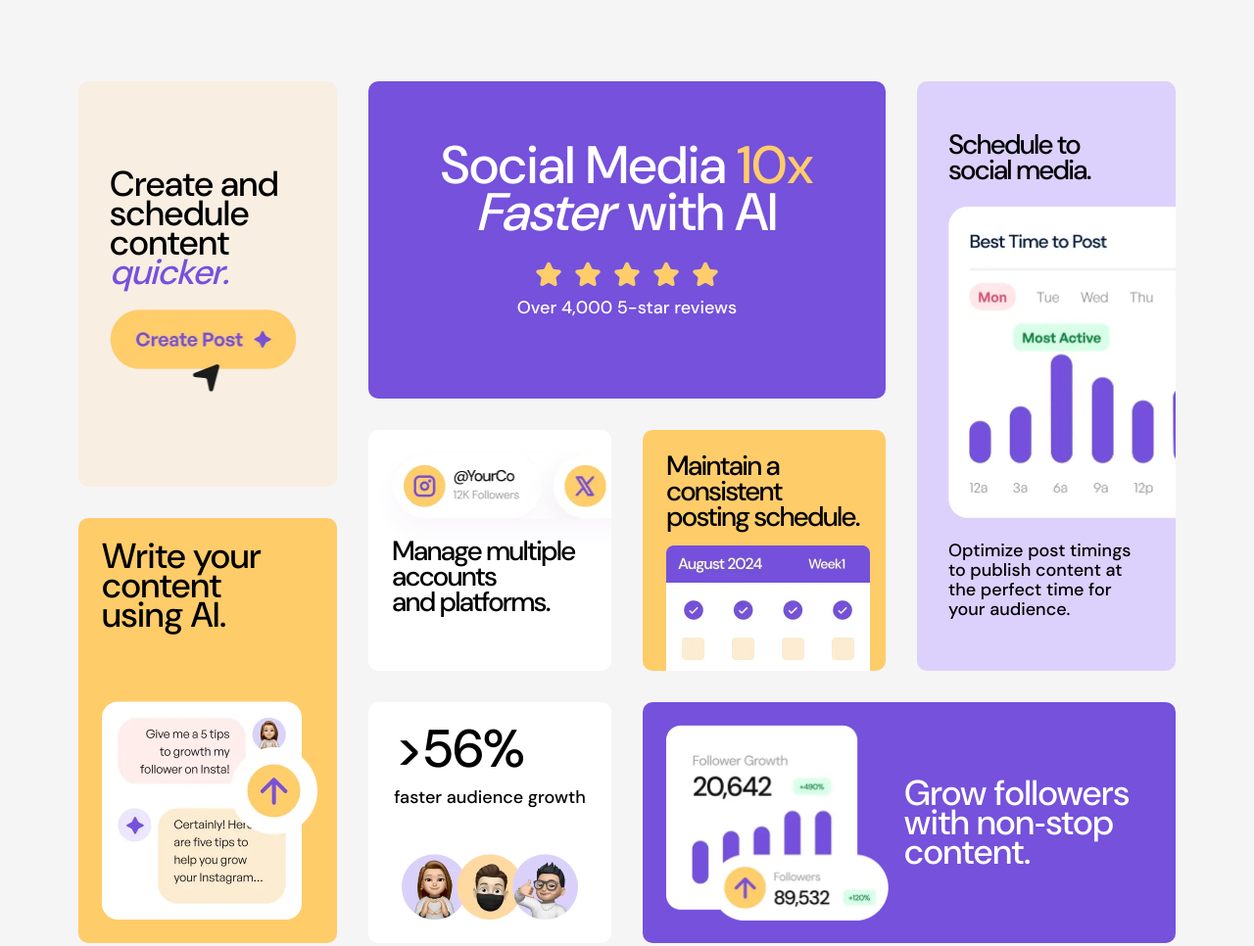
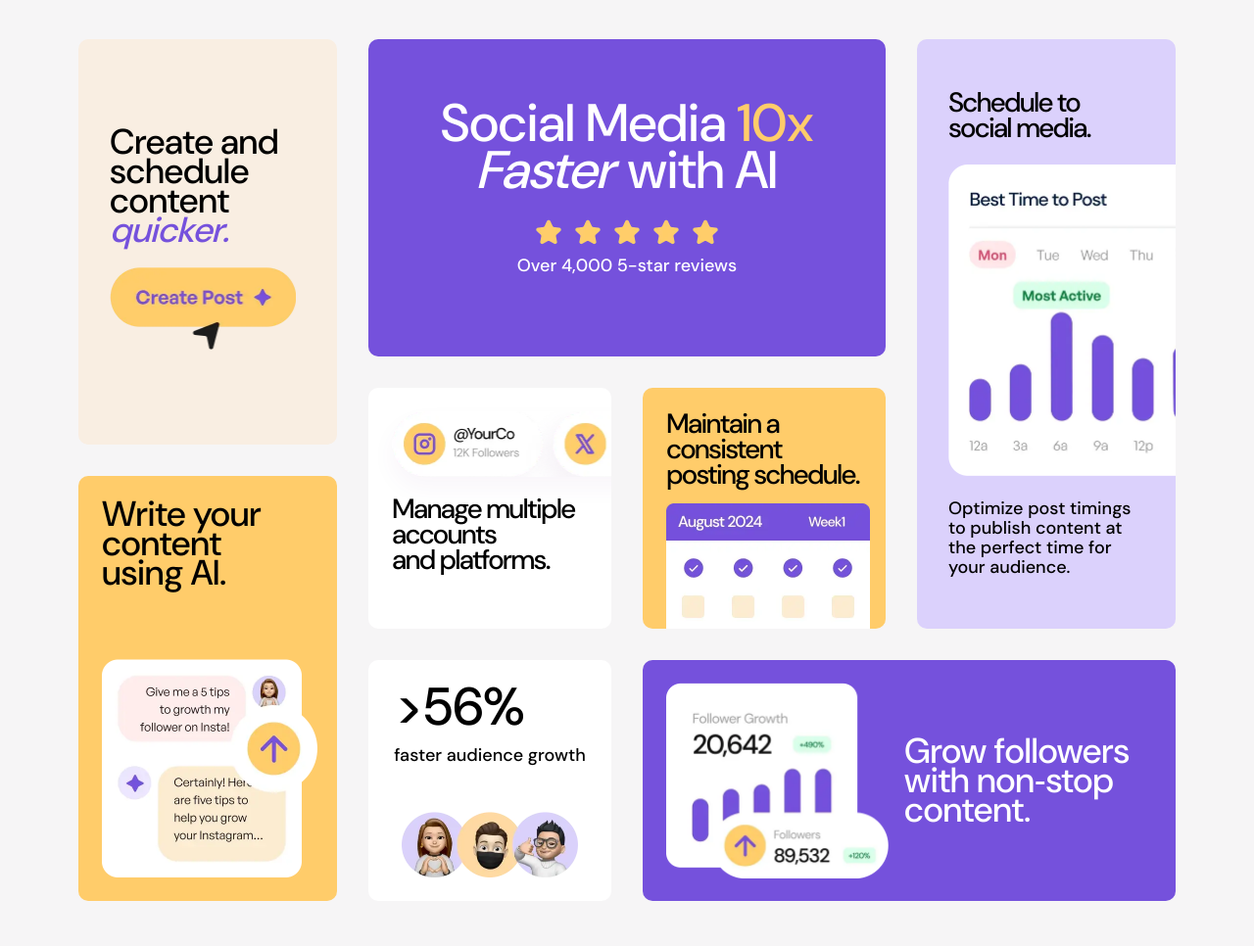
Before and after one commit to j-hogben/24-bento-grid-main, a plain HTML site: page index.html in a window 1280 px wide. Shown: the whole page at 98% size. Drawn offline with Linux system fonts and the light colour scheme.

Commit message:
CSS - Readjusting page padding.

```diff
--- a/css/styles.css
+++ b/css/styles.css
@@ -79,7 +79,7 @@ body {
     align-items: center;
     min-height: 100dvh;
     /* padding: 1rem 2.5rem; */
-    padding: 5.1875rem 2.5rem;
+    padding: 2.5rem;
   }
 }
 
```
